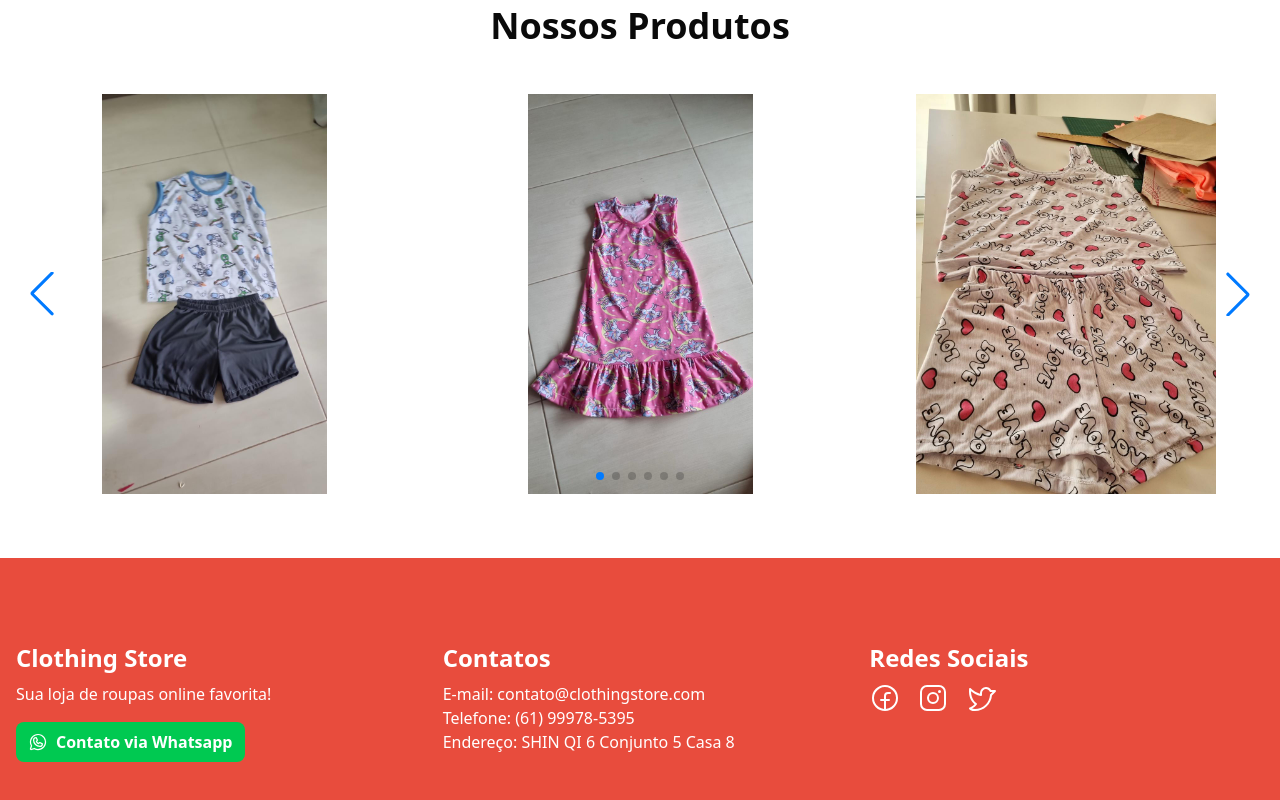
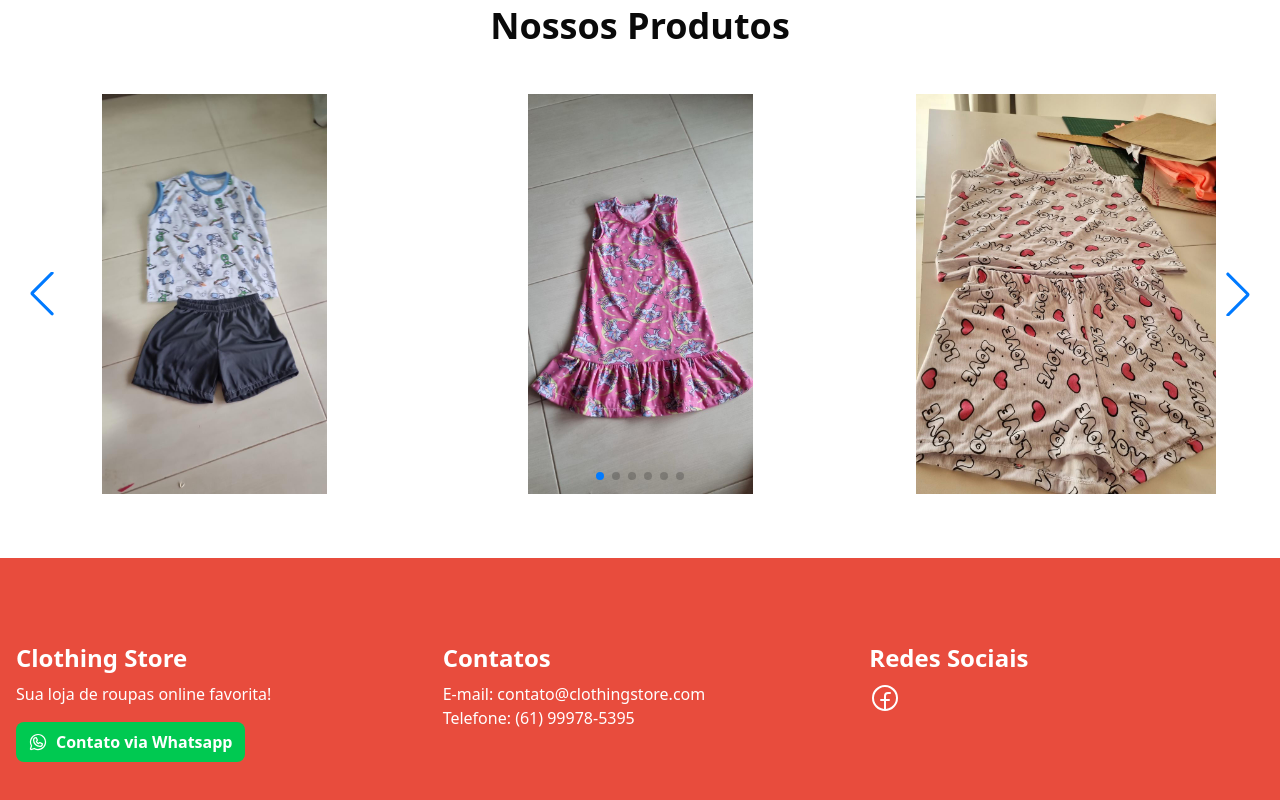
Before and after one commit to daniboycam/Clothing-Store, a Next.js app: page / in a window 1280 px wide. Shown: the part 958-1758 px from the top of the page. Built offline with nearby package versions, Linux system fonts and the light colour scheme.

Commit message:
exclui algumas informações que não serão utilizadas.

```diff
--- a/src/components/footer.tsx
+++ b/src/components/footer.tsx
@@ -31,8 +31,6 @@ export function Footer() {
                         </h3>
                         <p>E-mail: contato@clothingstore.com</p>
                         <p>Telefone: (61) 99978-5395</p>
-                        <p>Endereço: SHIN QI 6 Conjunto 5 Casa 8</p>
-
                     </div>
 
                     <div>
@@ -41,8 +39,6 @@ export function Footer() {
                         </h3>
                             <div className="flex gap-4">
                                 <a href = "https://www.facebook.com" target="_blank"> <FacebookLogoIcon className = "w-8 h-8"/> </a>
-                                <a href = "https://www.instagram.com" target="_blank"> <InstagramLogoIcon className = "w-8 h-8"/> </a>
-                                <a href = "https://www.twitter.com" target="_blank"> <TwitterLogoIcon className = "w-8 h-8"/> </a>
                             </div>
                     </div>
 
```
